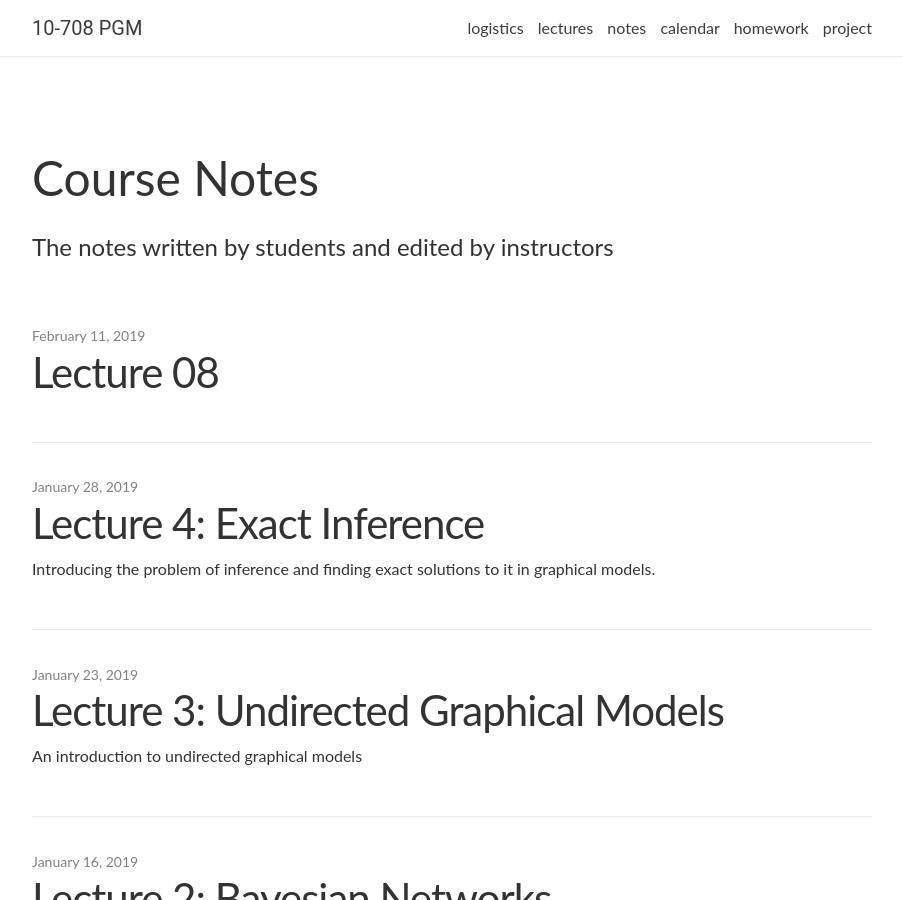
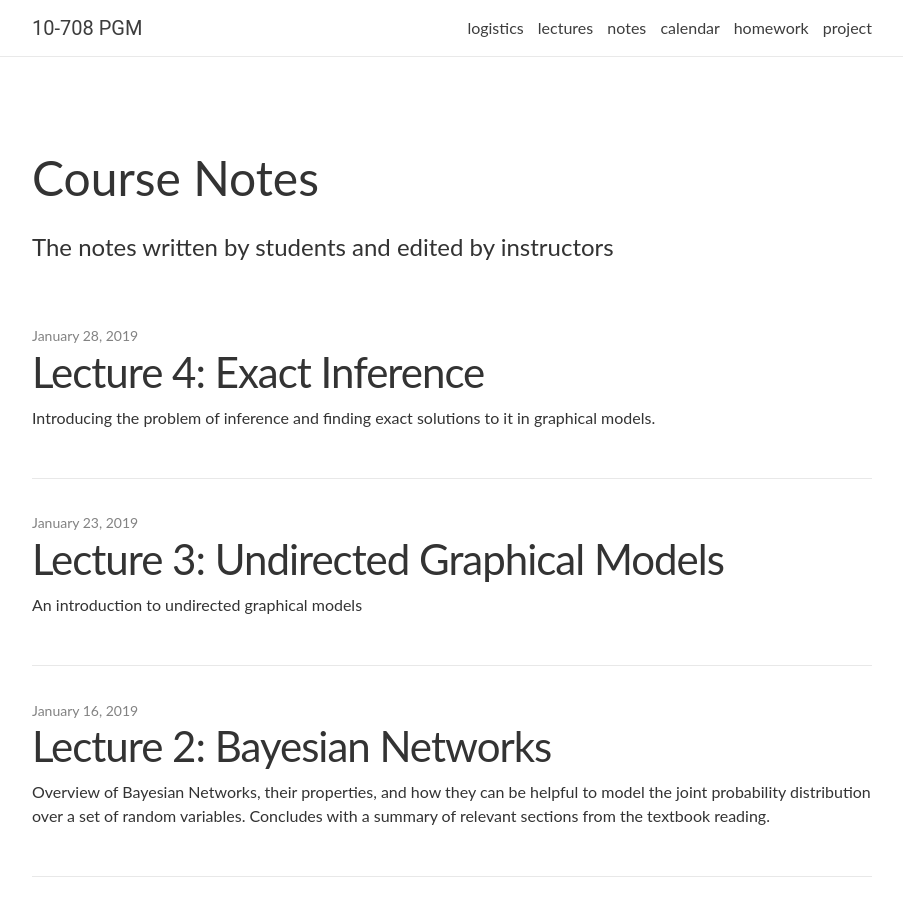
Before and after one commit to sailinglab/pgm-spring-2019, a Jekyll site: the page built from notes/index.html, in a window 1280 px wide and 900 px high. Shown: the whole window, without its empty margins (188-1091 px from the left). Built offline with Jekyll 4.4.1, drawn with Linux system fonts in a browser that asks for light colours; nearby versions of some CDN libraries; the list of posts is cut into pages by our own code; comment, search, counter and statistics services are not loaded.

Commit message:
template

```diff
--- a/_posts/2019-02-11-lecture-08.md
+++ b/_posts/2019-02-11-lecture-08.md
@@ -1,3 +1,31 @@
+---
+layout: distill
+title: "Lecture 2: Bayesian Networks"
+description: Overview of Bayesian Networks, their properties, and how they can  be helpful to model the joint probability distribution over a set of random variables. Concludes with a summary of relevant sections from the textbook reading.
+date: 2019-01-16
+
+lecturers:
+  - name: Eric Xing
+    url: "https://www.cs.cmu.edu/~epxing/"
+
+authors:
+  - name: Cathy Su
+    url: "https://ceesu.github.io"
+  - name: Angel C. Hernandez
+    url: "https://github.com/ahernandez105"
+  - name: Mark Cheung
+    url: "#"
+  - name: Xueqian Li
+    url: "#"
+
+editors:
+  - name: Maruan Al-Shedivat  # editor's full name
+    url: "https://www.cs.cmu.edu/~mshediva/"  # optional URL to the editor's homepage
+
+abstract: >
+---
+
+
 # Lecture 8 : Causal Discovery and Inference
 Causation implies correlation(or dependence) but correlation doesn't imply causation. Consider the case of chocolate consumption in a country compared with the number of nobel laureates in the country
 
```
